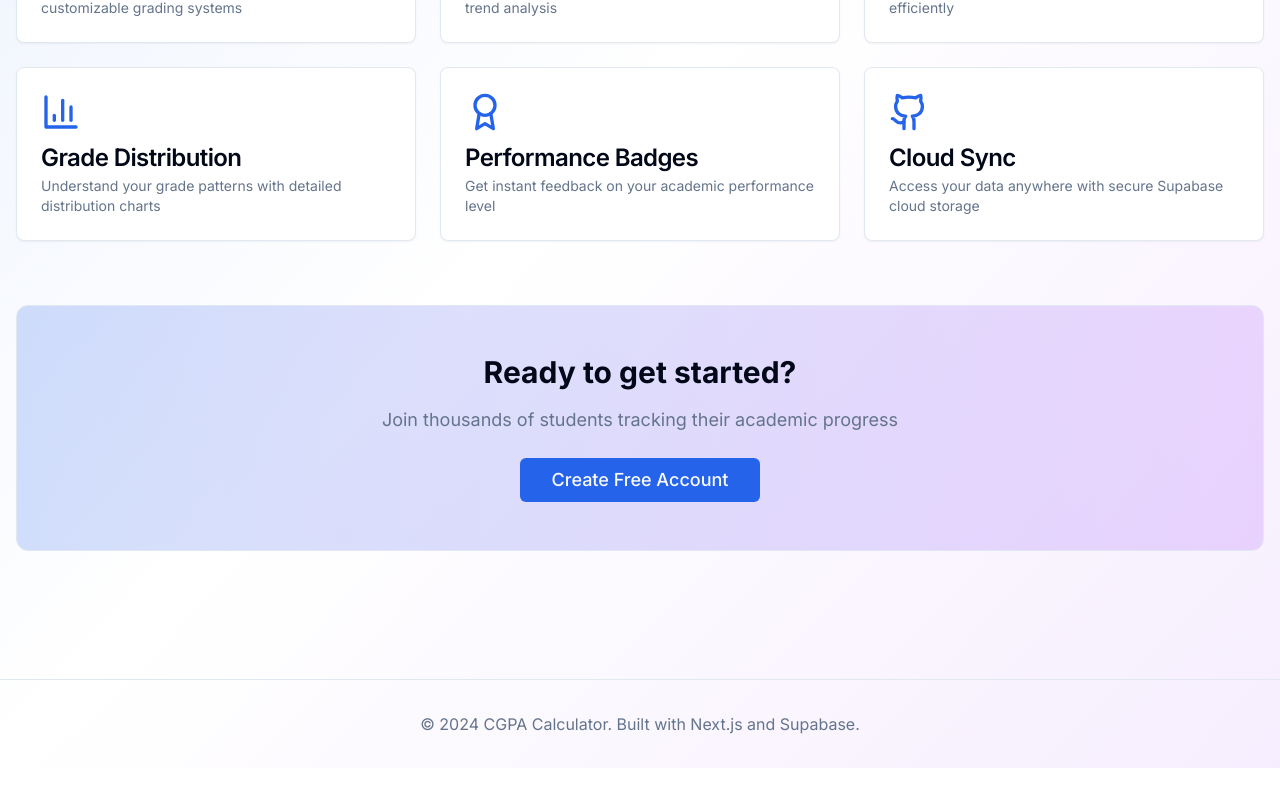
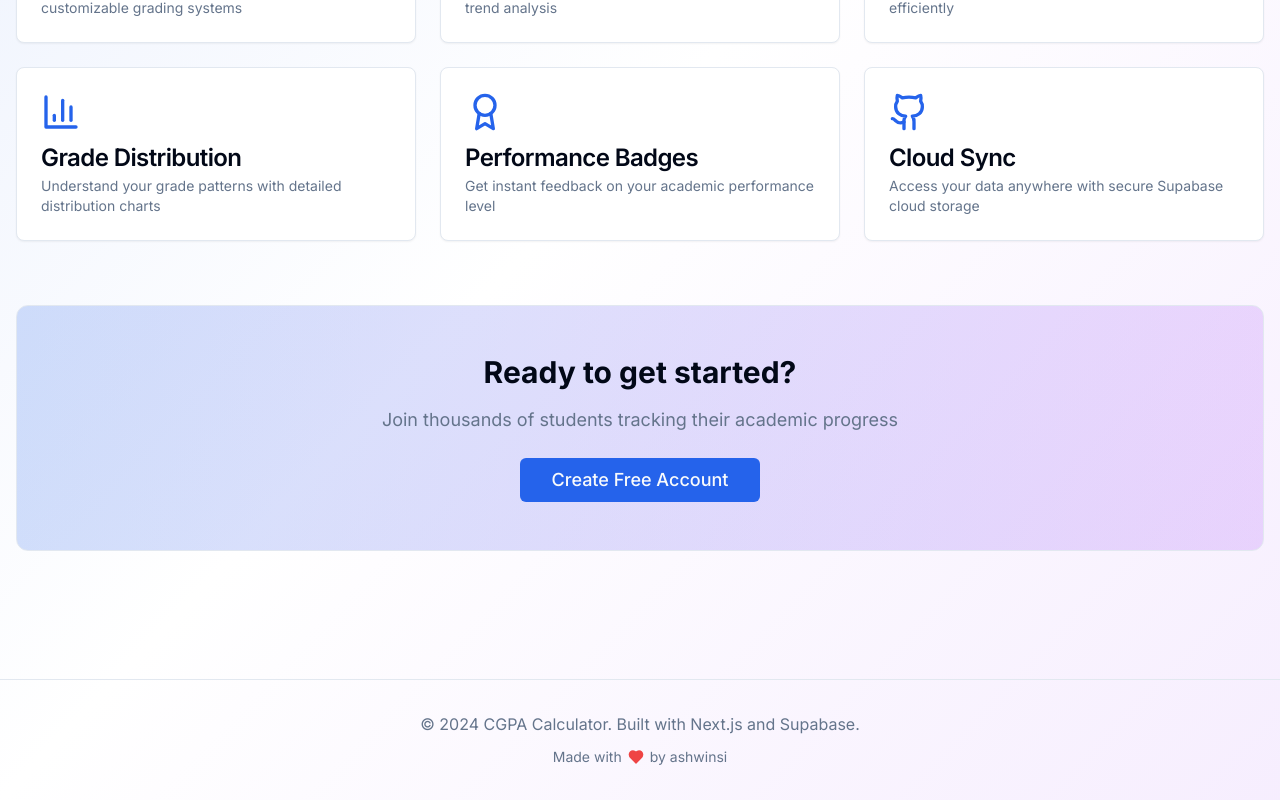
Before and after one commit to ashwinn-si/ultimate_gpa_cgpa_cal, a Next.js app: page / in a window 1280 px wide. Shown: the part 536-1336 px from the top of the page. Before the commit the page ends 1304 px from the top, so only its background shows below. Built offline with nearby package versions, Linux system fonts and the light colour scheme; no server answers.

Commit message:
version 1 completed

```diff
--- a/app/page.tsx
+++ b/app/page.tsx
@@ -2,7 +2,7 @@ import Link from 'next/link'
 import { redirect } from 'next/navigation'
 import { Button } from '@/components/ui/button'
 import { Card, CardContent, CardDescription, CardHeader, CardTitle } from '@/components/ui/card'
-import { BarChart3, Calculator, TrendingUp, Award, BookOpen, Github } from 'lucide-react'
+import { BarChart3, Calculator, TrendingUp, Award, BookOpen, Github, Heart } from 'lucide-react'
 import { createClient } from '@/lib/supabase/server'
 
 export default async function HomePage() {
@@ -140,6 +140,16 @@ export default async function HomePage() {
       <footer className="border-t mt-16 py-8">
         <div className="container mx-auto px-4 text-center text-muted-foreground">
           <p>&copy; 2024 CGPA Calculator. Built with Next.js and Supabase.</p>
+          <div className="mt-2">
+            <a
+              href="https://www.ashwinsi.in"
+              target="_blank"
+              rel="noopener noreferrer"
+              className="inline-flex items-center gap-1.5 text-sm hover:text-primary transition-colors"
+            >
+              Made with <Heart className="h-4 w-4 text-red-500 fill-red-500" /> by ashwinsi
+            </a>
+          </div>
         </div>
       </footer>
     </div>
--- a/components/layout/Sidebar.tsx
+++ b/components/layout/Sidebar.tsx
@@ -2,7 +2,7 @@
 
 import { cn } from '@/lib/utils'
 import { Button } from '@/components/ui/button'
-import { Home, BarChart3, Settings, BookOpen, Calculator } from 'lucide-react'
+import { Home, BarChart3, Settings, BookOpen, Calculator, Heart } from 'lucide-react'
 import Link from 'next/link'
 import { usePathname } from 'next/navigation'
 
@@ -80,6 +80,16 @@ export default function Sidebar() {
             Monitor your academic performance with detailed analytics and insights
           </p>
         </div>
+        <div className="mt-4 text-center">
+          <a
+            href="https://www.ashwinsi.in"
+            target="_blank"
+            rel="noopener noreferrer"
+            className="inline-flex items-center gap-1.5 text-xs text-muted-foreground hover:text-primary transition-colors"
+          >
+            Made with <Heart className="h-3 w-3 text-red-500 fill-red-500" /> by ashwinsi
+          </a>
+        </div>
       </div>
     </div>
   )
```
Also changed, not shown: 1 other file (tests, documents, lock files or other folders).
